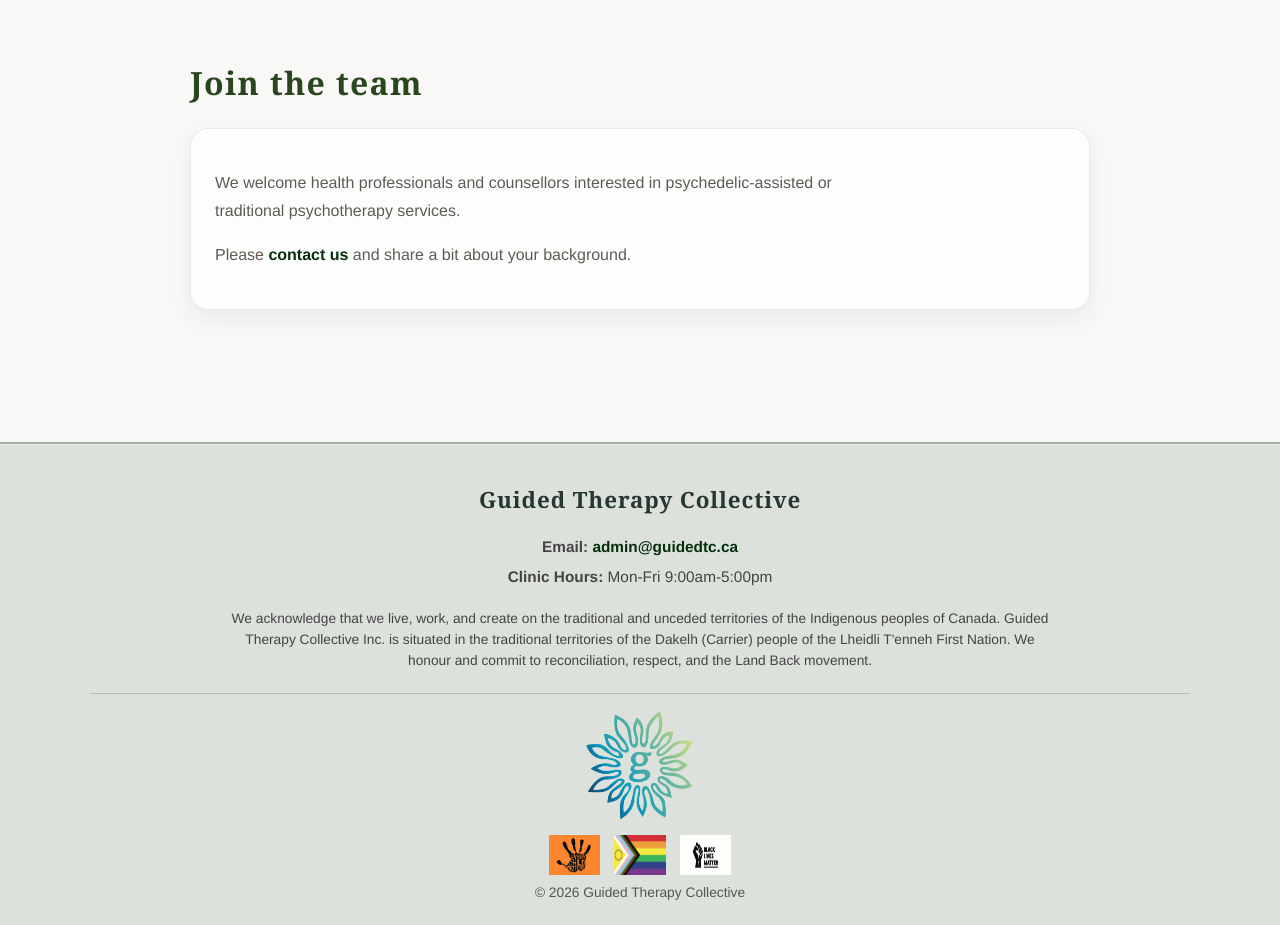
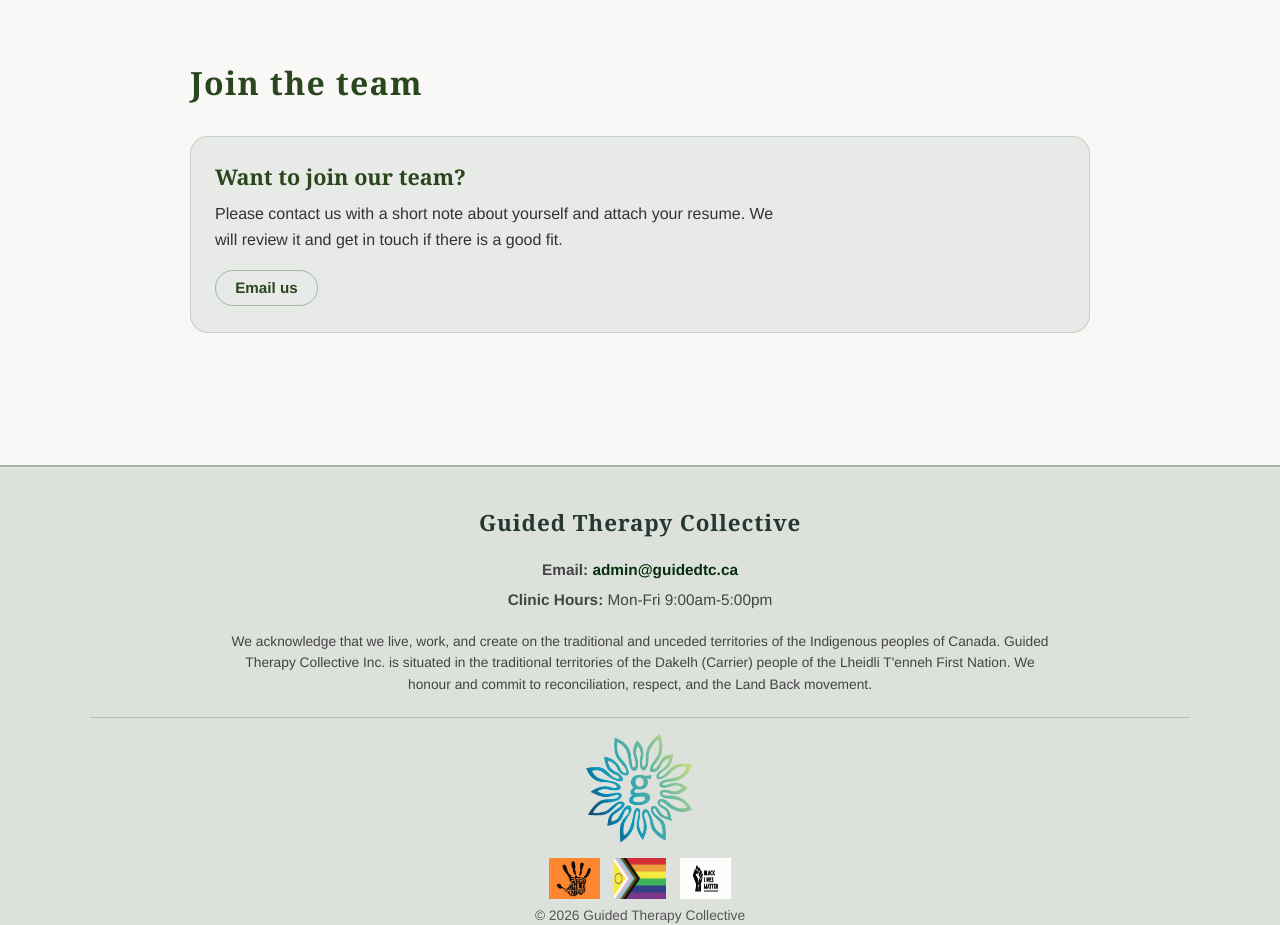
Before and after one commit to RachelKennedy09/guided-collective-therapy-2026, a React (Vite) app: page /referrals in a window 1280 px wide. Shown: the part 2240-3165 px from the top of the page. Built offline with nearby package versions, Linux system fonts and the light colour scheme.

Commit message:
add smooth scrolling to hash links and update team contact section

```diff
--- a/src/components/AppLayout.jsx
+++ b/src/components/AppLayout.jsx
@@ -36,6 +36,20 @@ export default function AppLayout() {
   useEffect(() => {
     setDesktopMenuOpen(false);
   }, [location.pathname]);
+
+  useEffect(() => {
+    if (!location.hash) return;
+
+    const targetId = decodeURIComponent(location.hash.slice(1));
+    const scrollTimer = window.setTimeout(() => {
+      document.getElementById(targetId)?.scrollIntoView({
+        behavior: "smooth",
+        block: "start",
+      });
+    }, 0);
+
+    return () => window.clearTimeout(scrollTimer);
+  }, [location.pathname, location.hash]);
 
   useEffect(() => {
     function handlePointerDown(event) {
--- a/src/pages/Contact.jsx
+++ b/src/pages/Contact.jsx
@@ -259,7 +259,7 @@ export default function Contact() {
           </form>
         </div>
 
-        <aside className="contact-team-box">
+        <aside id="join-team" className="contact-team-box">
           <h2>Want to join our team?</h2>
           <p>
             Please contact us with a short note about yourself and attach your
--- a/src/pages/Referrals.jsx
+++ b/src/pages/Referrals.jsx
@@ -129,19 +129,19 @@ export default function Referrals() {
 
         <section id="join-team" className="referrals-section-block">
           <h2 className="referrals-section-title">Join the team</h2>
-          <div className="referrals-section-inner treatment-box">
+          <aside className="contact-team-box referrals-join-team-box">
+            <h2>Want to join our team?</h2>
             <p>
-              We welcome health professionals and counsellors interested in
-              psychedelic-assisted or traditional psychotherapy services.
+              Please contact us with a short note about yourself and attach your
+              resume. We will review it and get in touch if there is a good fit.
             </p>
-            <p>
-              Please{" "}
-              <Link to="/contact" className="text-link">
-                contact us
-              </Link>{" "}
-              and share a bit about your background.
-            </p>
-          </div>
+            <a
+              className="btn btn-outline"
+              href="mailto:admin@guidedtc.ca?subject=Joining%20the%20Guided%20team"
+            >
+              Email us
+            </a>
+          </aside>
         </section>
       </div>
     </section>
```
